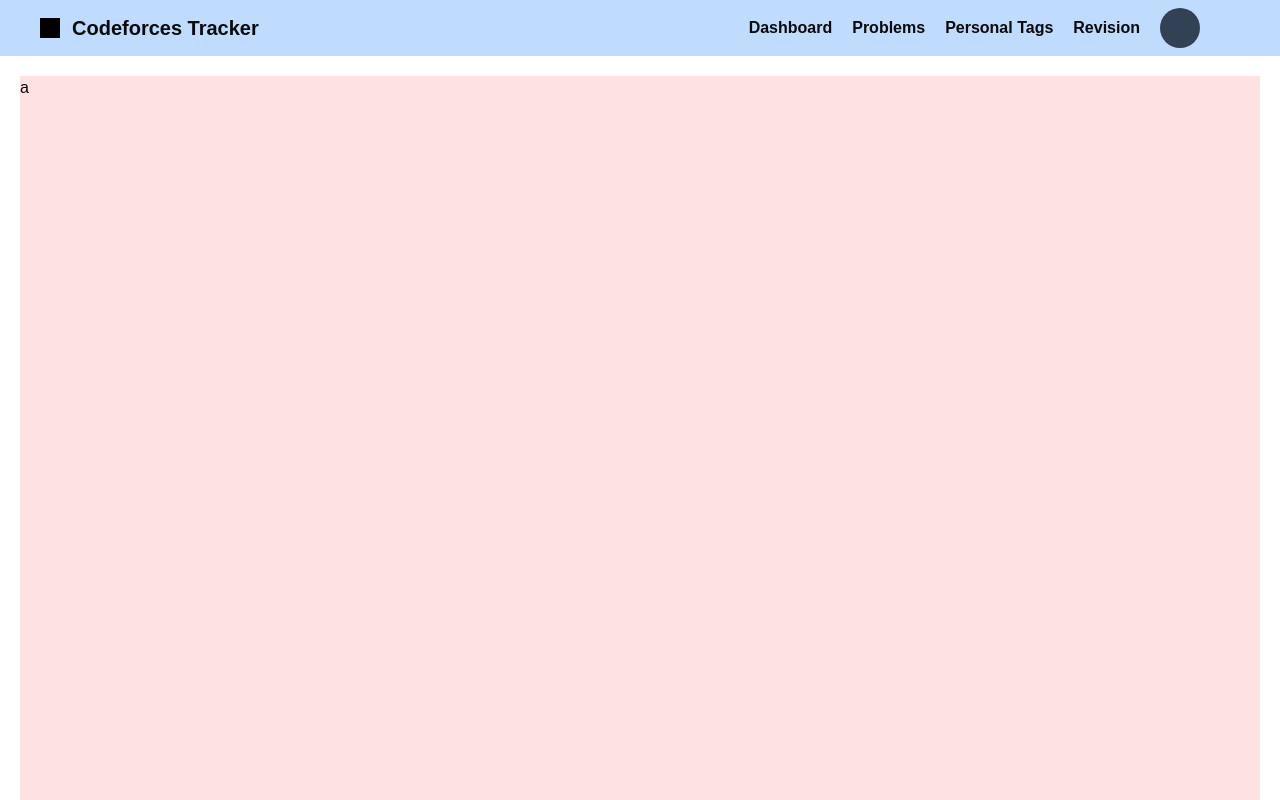
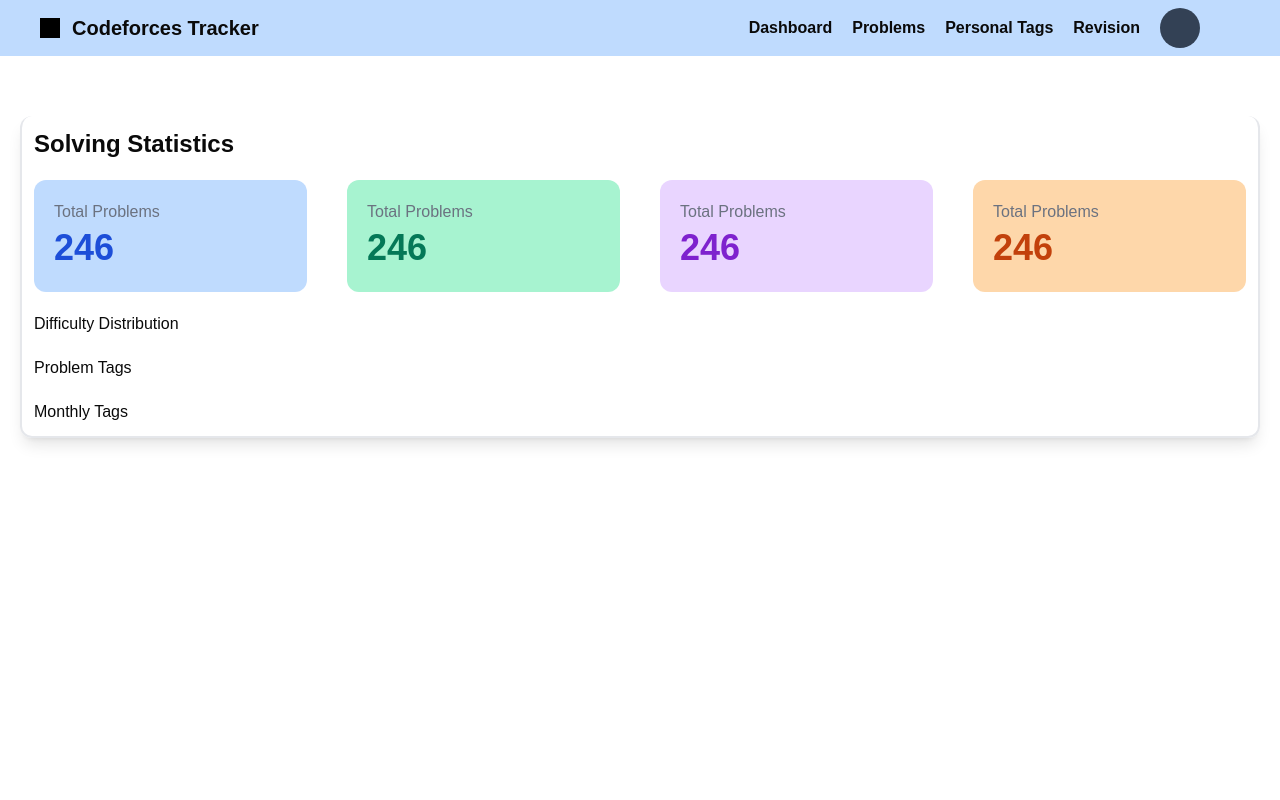
Before and after one commit to ArpitKhatri1/Codeforces-Tracker, a Next.js app: page /dashboard in a window 1280 px wide. Built offline with nearby package versions, Linux system fonts and the light colour scheme; no server answers.

Commit message:
frontend

```diff
--- a/src/app/(user)/dashboard/page.tsx
+++ b/src/app/(user)/dashboard/page.tsx
@@ -3,8 +3,74 @@ import React from 'react'
 const DashbaordPage = () => {
     return (
         <div className='p-5 w-full flex justify-center h-screen'> {/*remove the min-h-screen */}
-            <div className='max-w-[1440px] bg-red-100 h-full w-full'>
-                a
+            <div className='max-w-[1440px] min-h-screen w-full flex flex-col gap-5 py-10'>
+                <div className='w-full flex flex-col gap-5 border-2 border-solid border-t-0 border-gray-200 rounded-xl p-3 shadow-lg'>
+                    <div className='text-2xl font-bold'>
+                        Solving Statistics
+                    </div>
+                    <div className='grid grid-cols-4 gap-10'>
+                        <div className='bg-blue-200 h-28 rounded-xl p-5 space-y-1'>
+                            <div className='text-gray-500'>
+
+                                Total Problems
+                            </div>
+                            <div className='text-blue-700 font-bold text-4xl'>
+                                246
+                            </div>
+                        </div>
+                        <div className='bg-emerald-200 h-28 rounded-xl p-5 space-y-1'>
+                            <div className='text-gray-500'>
+
+                                Total Problems
+                            </div>
+                            <div className='text-emerald-700 font-bold text-4xl '>
+                                246
+                            </div>
+                        </div>
+                        <div className='bg-purple-200 h-28 rounded-xl p-5 space-y-1' >
+                            <div className='text-gray-500'>
+
+                                Total Problems
+                            </div>
+                            <div className='text-purple-700 font-bold text-4xl '>
+                                246
+                            </div>
+                        </div>
+                        <div className='bg-orange-200 h-28 rounded-xl p-5 space-y-1'>
+                            <div className='text-gray-500'>
+
+                                Total Problems
+                            </div>
+                            <div className='text-orange-700 font-bold text-4xl '>
+                                246
+                            </div>
+                        </div>
+                    </div>
+                    <div>
+                        <div>
+                            Difficulty Distribution
+                        </div>
+                        <div>
+                            {/* chart goes here */}
+                        </div>
+                    </div>
+                    <div>
+                        <div>
+                            Problem Tags
+                        </div>
+                        <div>
+                            {/* tags goes here */}
+                        </div>
+                    </div>
+                    <div>
+                        <div>
+                            Monthly Tags
+                        </div>
+                        <div>
+                            {/* progrss bar goes here */}
+                        </div>
+                    </div>
+                </div>
             </div>
         </div>
     )
--- a/src/components/landing/landing-navbar.tsx
+++ b/src/components/landing/landing-navbar.tsx
@@ -1,7 +1,7 @@
 import React from 'react'
 import { GitBranch } from 'lucide-react';
 import Link from 'next/link';
-import { AverageDifficultyOfProblemSolved, RatingImprovementThisMonth, UserCurrentRatingaAndRank, UserMaxRatingAndRank } from '@/lib/dashboard/section1';
+import { AverageDifficultyOfProblemSolved, RatingImprovementThisMonth, UserMaxRatingAndRank } from '@/lib/dashboard/helper-functions';
 const LandingNavbar = async () => {
     console.log(await RatingImprovementThisMonth())
     console.log(await UserMaxRatingAndRank())
--- a/src/lib/dashboard/section1.ts
+++ b/src/lib/dashboard/helper-functions.ts
@@ -1,7 +1,8 @@
 import { getUserProfile } from "@/utils/getUserProfile";
-import { userProblemListResult } from "./../../types";
+import { userProblemListResult } from "../../types";
 import axios from "axios";
 const secondsInOneMonth = 2592000;
+
 export function ACProblems(problemList: userProblemListResult[]) {
   const returnList = problemList.filter((problem) => {
     problem.verdict === "OK";
@@ -30,7 +31,7 @@ export function AverageDifficultyOfProblemSolved(
   return Math.round(average / 100) * 100;
 }
 
-export async function UserCurrentRatingaAndRank() {
+export async function UserCurrentRatingAndRank() {
   const profile = await getUserProfile();
   if (!profile) {
     return;
```
